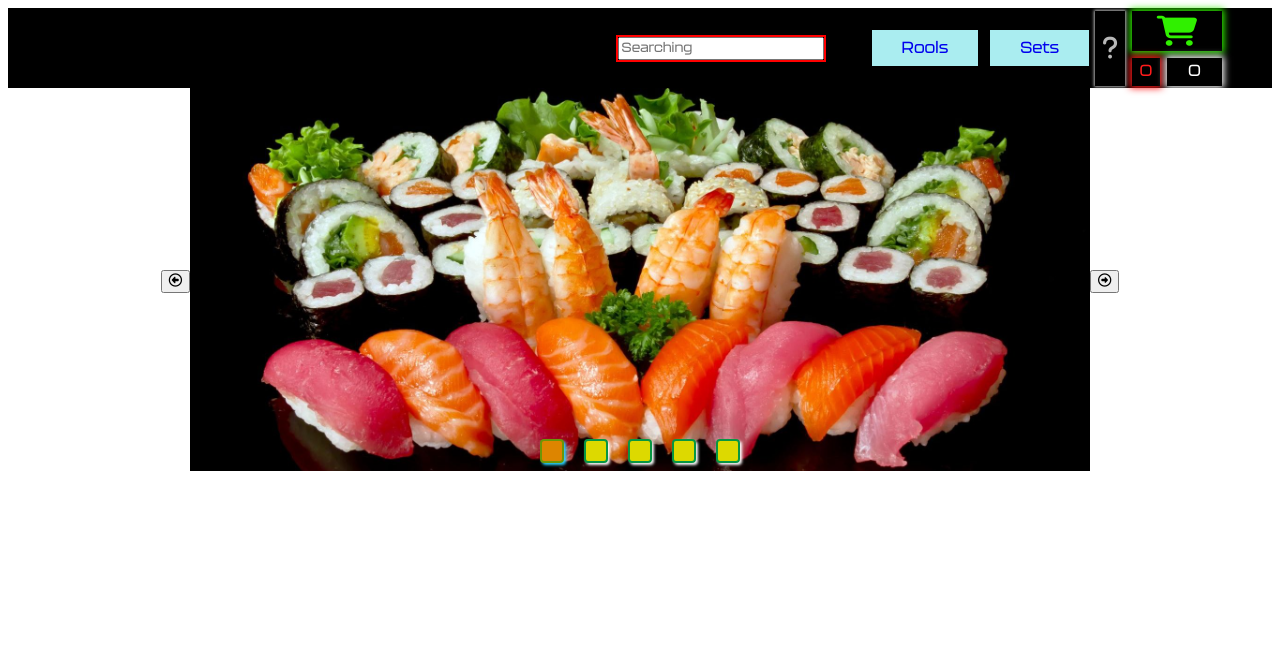
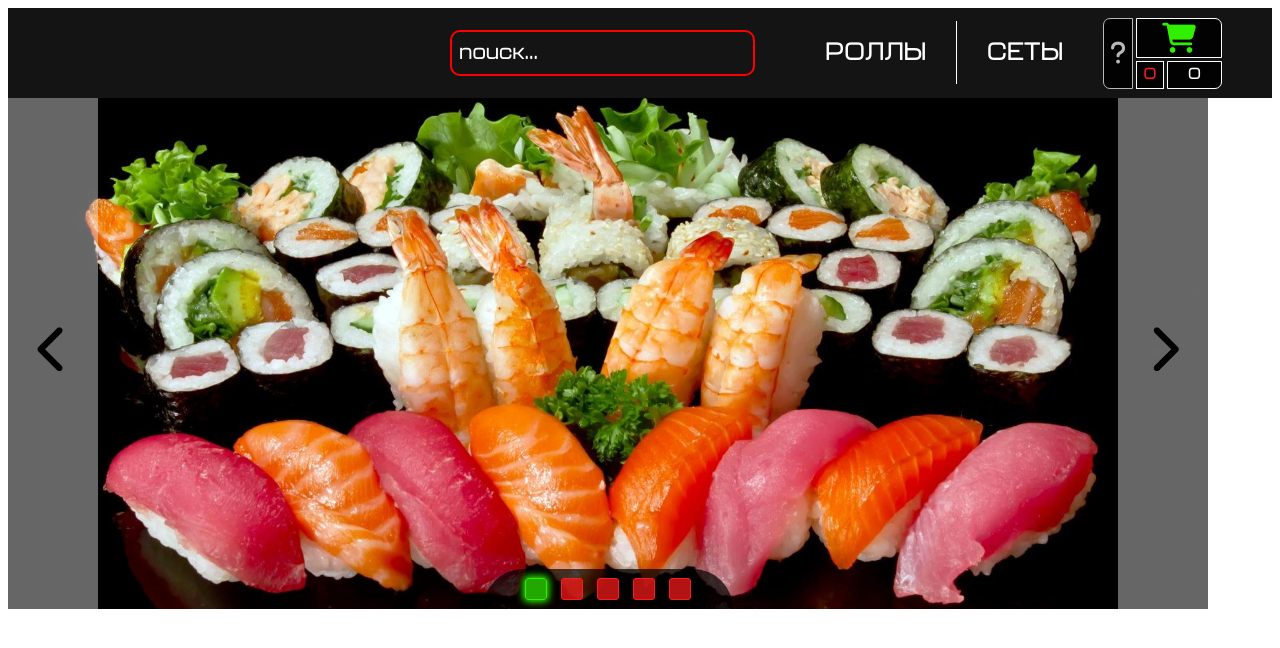
Before and after one commit to Bjorgar/sushi-store, a React (Create React App) app: page / in a window 1280 px wide. Shown: the top 648 px of the page. Built offline with nearby package versions, Linux system fonts and the light colour scheme.

Commit message:
add styles for slider and header (#16)

```diff
--- a/src/components/cart-widget/cart-widget.css
+++ b/src/components/cart-widget/cart-widget.css
@@ -5,10 +5,11 @@
 .cart {
   position: relative;
   margin-right: 50px;
+  margin-left: 10px;
   display: grid;
   grid-template-columns: 30px 28px 55px;
   grid-template-rows: 40px 28px;
-  grid-gap: 7px;
+  grid-gap: 3px;
 }
 
 .cart > * {
@@ -16,59 +17,56 @@
   display: flex;
   align-items: center;
   justify-content: center;
+  border: 1px solid white;
 }
 
 .cart-icon {
   font-size: 30px;
   color: rgb(48, 240, 0);
-  box-shadow: 0px 0px 7px 2px rgb(48, 240, 0);
   grid-column: 2 / 4;
   cursor: pointer;
   transition-duration: 0.2s;
+  border-top-right-radius: 7px;
 }
 
 .cart-icon:hover {
-  box-shadow: 0px 0px 10px 5px rgb(48, 240, 0);
+  border-color: rgb(48, 240, 27);
+  box-shadow: 0px 0px 7px 2px rgb(48, 240, 0);
   transition-duration: 0.2s;
-}
-
-.cart-icon > i {
-  transform: scaleX(1.2);
 }
 
 .total-count {
   color: rgb(255, 27, 27);
-  box-shadow: 0px 0px 7px 2px rgb(255, 27, 27);
   grid-column: 2;
   grid-row: 2;
 }
 
 .total-price {
   color: white;
-  box-shadow: 0px 0px 7px 2px white;
   grid-column: 3;
   grid-row: 2;
+  border-bottom-right-radius: 7px;
 }
 
 .pop-up-viewer-btn {
   grid-column: 1;
   grid-row: 1 / 3;
-  border: none;
   outline: none;
   font-size: 25px;
   color: rgb(255, 208, 0);
-  box-shadow: 0px 0px 7px 2px rgb(255, 208, 0);
   cursor: pointer;
   transition-duration: 0.2s;
+  border-radius: 7px 0px 0px 7px;
 }
 
 .pop-up-viewer-btn-unactice {
   color: rgb(184, 184, 184);
-  box-shadow: 0px 0px 3px 1px rgb(184, 184, 184);
+  border: 1px solid rgb(184, 184, 184);
   pointer-events: none;
 }
 
 .pop-up-viewer-btn:hover {
-  box-shadow: 0px 0px 10px 5px rgb(255, 208, 0);
+  border-color: rgb(255, 208, 0);
+  box-shadow: 0px 0px 7px 2px rgb(255, 208, 0);
   transition-duration: 0.2s;
 }
--- a/src/components/header/header.css
+++ b/src/components/header/header.css
@@ -1,7 +1,7 @@
 nav {
   width: 100%;
-  height: 80px;
-  background-color: rgb(0, 0, 0);
+  height: 90px;
+  background-color: rgb(20, 20, 20);
   display: flex;
   justify-content: flex-end;
   align-items: center;
@@ -19,12 +19,24 @@ nav a:active, nav a:visited {
   color: black;
 }
 
-.nav-panel-items li {
+.nav-panel-items-li {
+  text-transform: uppercase;
   display: inline;
-  padding: 10px 30px;
-  background-color: rgb(170, 237, 240);
+  color: white;
+  border-right: 1px solid white;
+  font-size: 25px;
+  padding: 19px 30px;
   cursor: pointer;
-  border: 1px solid black;
-  margin: 0 5px;
+  margin: 0px;
   position: relative;
+  transition-duration: 0.2s;
 }
+
+.li-last {
+  border: none;
+}
+
+.nav-panel-items-li:hover {
+  color: rgb(255, 27, 27);
+  transition-duration: 0.2s;
+}
--- a/src/components/header/header.js
+++ b/src/components/header/header.js
@@ -13,10 +13,18 @@ const Header = ({ transferItemsType }) => {
       <SearchPanelContainer />
       <ul className="nav-panel-items">
         <Link to="/rools/">
-          <li onClick={() => transferItemsType('rools')} >Rools</li>
+          <li
+            className="nav-panel-items-li"
+            onClick={() => transferItemsType('rools')}>
+            Роллы
+          </li>
         </Link>
         <Link to="/sets/">
-          <li onClick={() => transferItemsType('sets')}>Sets</li>
+          <li
+            className="nav-panel-items-li li-last"
+            onClick={() => transferItemsType('sets')}>
+            Сеты
+          </li>
         </Link>
       </ul>
       <CartWidget />
--- a/src/components/search-panel/search-panel.css
+++ b/src/components/search-panel/search-panel.css
@@ -1,17 +1,31 @@
 .searching-box {
   position: relative;
+  z-index: 2;
+}
+
+.searching-input {
+  border-radius: 10px;
   border: 2px red solid;
-  z-index: 2;
+  outline: none;
+  height: 40px;
+  color: white;
+  background-color: transparent;
+  padding-left: 7px;
+  font-size: 20px;
+}
+
+.searching-input::placeholder {
+  color: white;
 }
 
 .searching-results {
   list-style-type: none;
   position: absolute;
-  top: 40px;
-  background-color: rgba(0, 0, 0, 0.699);
+  top: 60px;
+  background-color: rgba(0, 0, 0, 0.7);
   margin: 0;
   padding: 0;
-  width: auto;
+  width: 100%;
 }
 
 .hide-list {
@@ -19,8 +33,7 @@
 }
 
 .searching-results li {
-  padding: 2px 5px;
-  width: 200px;
+  width: 100%;
   display: flex;
   justify-content: space-between;
   align-items: center;
@@ -32,13 +45,16 @@
 }
 
 .show-item {
+  display: inline-flex;
+  align-items: center;
   border: 1px solid rgb(179, 255, 0);
   margin: 2px;
-  padding: 6px 7px;
+  padding: 0px 5px;
+  height: 50px;
   cursor: pointer;
   transition-duration: 0.2s;
-  font-size: 1.2em;
-  width: 140px;
+  font-size: 1em;
+  width: 70%;
   border-radius: 5px;
   color: white;
 }
@@ -49,8 +65,12 @@
 }
 
 .add-item {
-  margin-right: 2px;
-  padding: 4px;
+  display: inline-flex;
+  align-items: center;
+  justify-content: center;
+  height: 50px;
+  width: 50px;
+  margin-right: 5px;
   border: 1px solid rgb(212, 145, 0);
   border-radius: 5px;
   color: rgb(255, 255, 255);
--- a/src/components/search-panel/search-panel.js
+++ b/src/components/search-panel/search-panel.js
@@ -68,7 +68,7 @@ class SearchPanelContainer extends Component {
       <div className="searching-box">
         <input
           className="searching-input"
-          placeholder="Searching"
+          placeholder="поиск..."
           value={term}
           onChange={this.initialSearching}
           />
--- a/src/components/slider/slide.js
+++ b/src/components/slider/slide.js
@@ -8,15 +8,17 @@ const Slide = ({ displayedSlide, leafingSlide }) => {
   return(
     <div className="slider-box">
       <button
+        className="left-arr-slider"
         onClick={() => leafingSlide(slideId, 'dec')}>
-        <i className="far fa-arrow-alt-circle-left"></i>
+        <i className="fas fa-chevron-left"></i>
       </button>
       <div className="slide">
         <img alt="slide" src={slideSrc}/>
       </div>
       <button
+        className="right-arr-slider"
         onClick={() => leafingSlide(slideId, 'inc')}>
-        <i className="far fa-arrow-alt-circle-right"></i>
+        <i className="fas fa-chevron-right"></i>
       </button>
     </div>
   );
--- a/src/components/slider/slider.css
+++ b/src/components/slider/slider.css
@@ -1,48 +1,96 @@
 .carousel-box {
   position: relative;
-  height: auto;
+  max-width: 1200px;
 }
 
 .dots-box {
   position: absolute;
+  left: 0;
+  right: 0;
   bottom: 0;
-  width: 100%;
-  height: 50px;
+  margin: auto;
+  width: 250px;
+  height: 40px;
   display: flex;
   flex-flow: row;
   align-items: center;
   justify-content: center;
+  background-color: rgba(0, 0, 0, 0.7);
+  border-radius: 40px 40px 0px 0px;
 }
 
 .dots {
   width: 20px;
   height: 20px;
-  background-color: rgb(221, 217, 0);
-  border: 2px solid rgb(7, 150, 66);
+  background-color: rgba(255, 27, 27, 0.7);
+  border: 1px solid rgb(255, 27, 27);
   cursor: pointer;
-  margin: 10px;
-  border-radius: 4px;
-  box-shadow: 2px 2px 3px 0px rgb(255, 255, 255);
+  margin: 7px;
+  border-radius: 3px;
+  transition-duration: 0.2s;
+}
+
+.dots:hover {
+  box-shadow: 0px 0px 7px 2px rgb(255, 208, 0);
+  background-color: rgba(255, 208, 0, 0.7);
+  border: 1px solid rgb(255, 208, 0);
+  transition-duration: 0.2s;
 }
 
 .active-dot {
-  background-color: rgb(221, 133, 0);
-  border: 2px solid rgb(107, 150, 7);
-  box-shadow: 2px 2px 3px 0px rgb(44, 213, 255);
+  border: 1px solid rgb(48, 240, 0);
+  box-shadow: 0px 0px 7px 2px rgb(48, 240, 0);
+  background-color: rgba(48, 240, 0, 0.7);
+  pointer-events: none;
+  transition-duration: 0.2s;
 }
 
 .slider-box {
-  display: flex;
-  align-items: center;
-  justify-content: center;
+  width: inherit;
 }
 
 .slide {
-  width: 900px;
-  height: inherit;
+  display: flex;
 }
 
 .slide img {
   height: auto;
   width: 100%;
 }
+
+.left-arr-slider, .right-arr-slider {
+  font-size: 50px;
+  margin: auto;
+  top: 0;
+  position: absolute;
+  height: 100%;
+  width: 90px;
+  border: none;
+  outline: none;
+  background-color: rgba(255, 255, 255, 0.4);
+  cursor: pointer;
+}
+
+.left-arr-slider i, .right-arr-slider i {
+  margin: 0;
+  transition-duration: 0.2s;
+}
+
+.right-arr-slider {
+ right: 0px;
+}
+
+.left-arr-slider:active, .right-arr-slider:active {
+  background-color: rgba(207, 207, 207, 0.4);
+  transition-duration: 0.1s;
+}
+
+.left-arr-slider:hover i {
+  margin-left: -25px;
+  transition-duration: 0.2s;
+}
+
+.right-arr-slider:hover i {
+  margin-right: -25px;
+  transition-duration: 0.2s;
+}
--- a/src/components/slider/sliderContainer.js
+++ b/src/components/slider/sliderContainer.js
@@ -10,7 +10,7 @@ import './slider.css';
 class SliderContainer extends Component {
 
   slideNum = 1;
-  interval = 2000;
+  interval = 200000;
 
   componentDidMount() {
     const { loadedSlides, getData } = this.props;
--- a/src/components/sushi-cart/pop-up-cart-viewer.css
+++ b/src/components/sushi-cart/pop-up-cart-viewer.css
@@ -1,6 +1,6 @@
 .cart-viewer-box {
   margin-top: 20px;
-  margin-left: -80px;
+  margin-left: -70px;
   position: absolute;
   z-index: 3;
   width: 180px;
```
